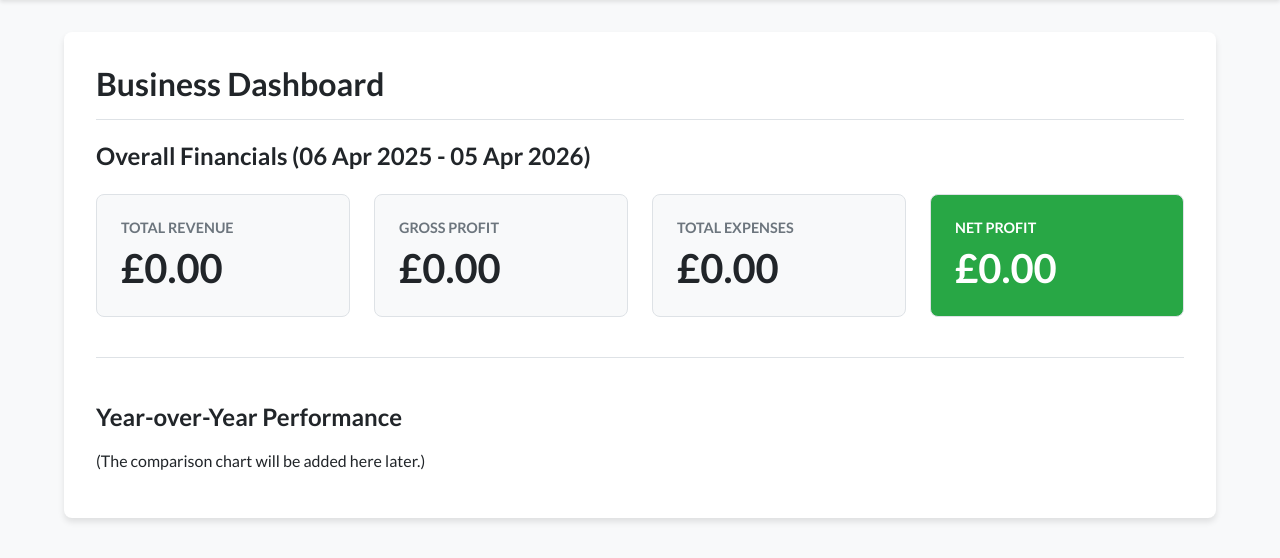
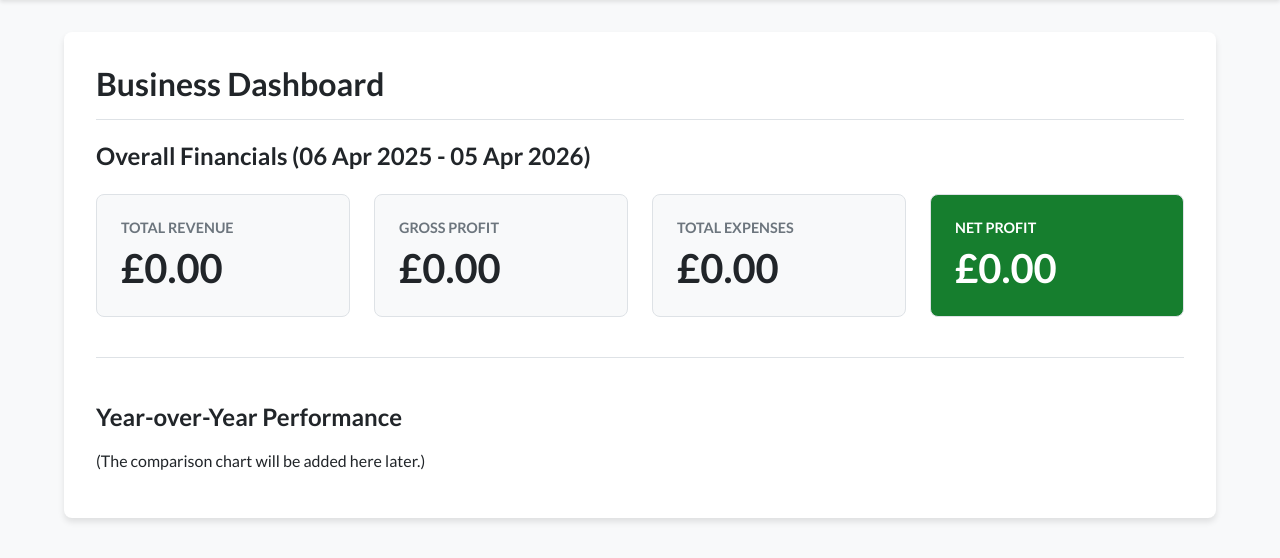
Before and after one commit to wsj20/pen_tracker, a Django app: page / in a window 1280 px wide. Shown: the part 59-617 px from the top of the page. Run offline with Django 5.2, Linux system fonts and the light colour scheme; the visitor is signed in with stand-in values (Sample User, id 1); data that the repository does not hold is empty.

Commit message:
Updated net profit to be red if <0 green if >0

```diff
--- a/penTracker/financials/templates/financials/dashboard.html
+++ b/penTracker/financials/templates/financials/dashboard.html
@@ -18,7 +18,7 @@
                 <div class="stat-card-label">Total Expenses</div>
                 <div class="stat-card-value">£{{ total_expenses|floatformat:2 }}</div>
             </div>
-            <div class="stat-card net-profit"> <div class="stat-card-label">Net Profit</div>
+            <div class="stat-card {{ net_profit_class }}"> <div class="stat-card-label">Net Profit</div>
                 <div class="stat-card-value">£{{ net_profit|floatformat:2 }}</div>
             </div>
         </div>
--- a/penTracker/financials/views.py
+++ b/penTracker/financials/views.py
@@ -162,6 +162,12 @@ def dashboard(request):
     total_business_expenses = (refurbishment_costs + sales_shipping_costs + general_expenses).quantize(Decimal('0.01'))
     net_profit = (gross_profit - total_business_expenses).quantize(Decimal('0.01'))
 
+    if net_profit >= 0:
+        net_profit_class = 'is-positive'
+    else:
+        net_profit_class = 'is-negative'
+
+
     context = {
         'tax_year_start': start_date,
         'tax_year_end': end_date,
@@ -169,6 +175,7 @@ def dashboard(request):
         'gross_profit': gross_profit,
         'total_expenses': total_business_expenses,
         'net_profit': net_profit,
+        'net_profit_class': net_profit_class,
     }
     return render(request, 'financials/dashboard.html', context)
 
--- a/penTracker/static/css/styles.css
+++ b/penTracker/static/css/styles.css
@@ -265,13 +265,23 @@ form textarea:focus {
     color: #212529;
 }
 
-.stat-card.net-profit {
-    background-color: #28a745;
+.stat-card.is-positive {
+    background-color: #167e2e;
     color: white;
 }
 
-.stat-card.net-profit .stat-card-label,
-.stat-card.net-profit .stat-card-value {
+.stat-card.is-positive .stat-card-label,
+.stat-card.is-positive .stat-card-value {
+    color: white;
+}
+
+.stat-card.is-negative {
+    background-color: #811520;
+    color: white;
+}
+
+.stat-card.is-negative .stat-card-label,
+.stat-card.is-negative .stat-card-value {
     color: white;
 }
 
```
